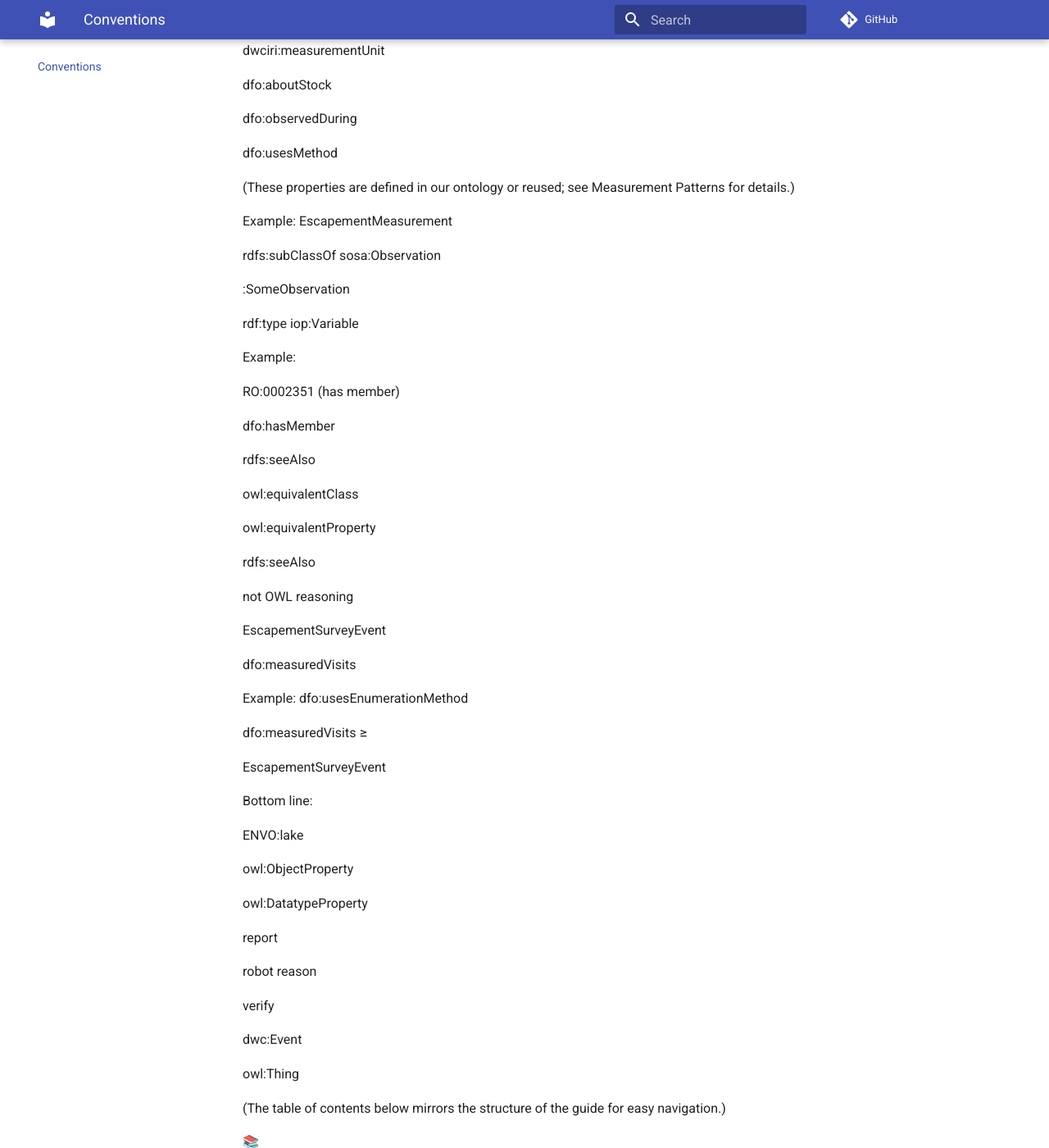
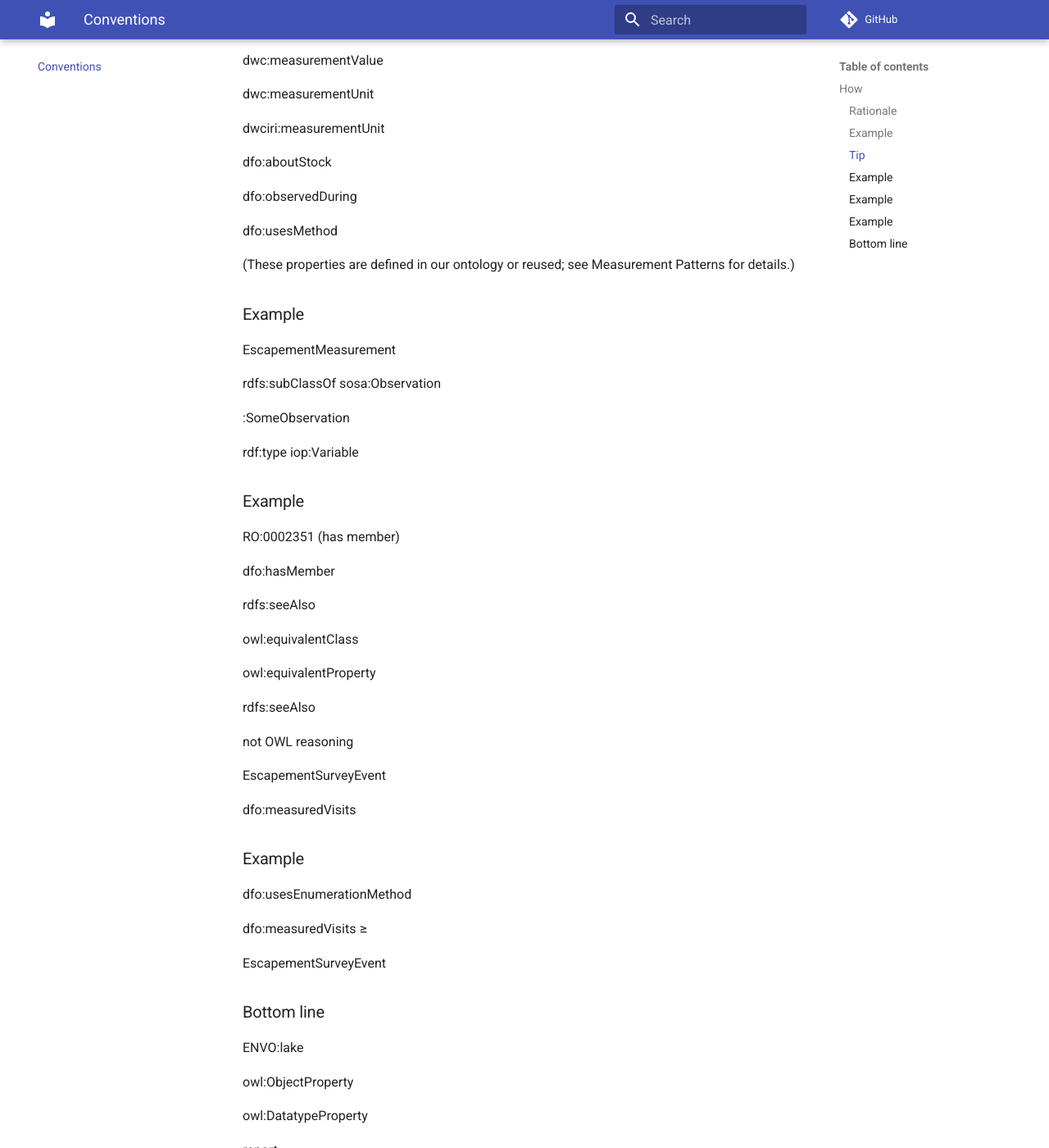
Before and after one commit to dfo-pacific-science/salmon-ontology-docs, an MkDocs documentation site: the page built from docs/conventions.md, in a window 1280 px wide and 1400 px high, scrolled down 3138 px. Shown: the whole window at 82% size. Built offline with MkDocs 1.6.1 and Material for MkDocs 9.7.7, drawn with Linux system fonts in a browser that asks for light colours; comment, search, counter and statistics services are not loaded; some of the changed text lies outside the part shown.

Commit message:
docs: lightly reflow conventions markdown for readability

```diff
--- a/docs/conventions.md
+++ b/docs/conventions.md
@@ -1,17 +1,15 @@
 # Ontology Conventions
 
-> Extracted from: *DFO Salmon Ontology Conventions – Compliance and Improvement Analysis* (downloaded markdown)
->
-> This page includes the **conventions guide content** and omits the earlier analysis/preamble where possible.
+> Extracted from: *DFO Salmon Ontology Conventions – Compliance and Improvement Analysis* (downloaded markdown) > > This page includes the **conventions guide content** and omits the earlier analysis/preamble where possible.
 
 (This rewritten guide integrates the analysis and recommendations above. It is structured for clarity, with minimal
 
-redundancy, and aligns with OWL 2 DL, OBO Foundry principles, and contributor usability. All key modeling rules
+redundancy, and aligns with OWL 2 DL, OBO Foundry principles, and contributor usability. All key modeling rules
 
 are retained.)
 
 
-How
+## How
 
 If you’re an experienced contributor looking for a quick reference, this section is for you. It summarizes the most
 
@@ -26,7 +24,7 @@ SKOS concepts: skos:prefLabel "Preferred Name"@en
 
 OWL classes/properties: IAO:0000115 "Concise definition of the term."@en
 
-SKOS   concepts:
+SKOS concepts:
 
 skos:definition   "Concise   definition   of   the   concept."@en
 
@@ -85,7 +83,7 @@ SonarCounting
 Type2
 
 
-Rationale:
+### Rationale
 
 salmon.ttl
 
@@ -115,7 +113,7 @@ hasMember
 
 :FraserCUCoho
 
-Example:
+### Example
 hasMemberStock :FraserCohoStock
 
 :BCInteriorMU hasMemberCU :FraserCUCoho
@@ -124,7 +122,7 @@ hasMemberStock :FraserCohoStock
 
 hasMember :FraserCohoStock
 
-Tip:
+### Tip
 
 a owl:TransitiveProperty
 
@@ -147,7 +145,7 @@ dfo:usesMethod
 
 (These properties are defined in our ontology or reused; see Measurement Patterns for details.)
 
-Example:
+### Example
 EscapementMeasurement
 
 rdfs:subClassOf sosa:Observation
@@ -156,7 +154,7 @@ rdfs:subClassOf sosa:Observation
 
 rdf:type iop:Variable
 
-Example:
+### Example
 
 RO:0002351 (has member)
 
@@ -177,14 +175,14 @@ EscapementSurveyEvent
 
 dfo:measuredVisits
 
-Example:
+### Example
 dfo:usesEnumerationMethod
 
 dfo:measuredVisits ≥
 
 EscapementSurveyEvent
 
-Bottom line:
+### Bottom line
 
 ENVO:lake
 
@@ -324,7 +322,7 @@ skos:inScheme :EscapementMethodScheme ;
 
 rdfs:isDefinedBy <https://w3id.org/gcdfo/salmon> .
 
-In a separate data file (e.g.,  data/escapement-2022.ttl ):
+In a separate data file (e.g., data/escapement-2022.ttl ):
 
 # Individual survey event in 2022 using snorkel method
 
@@ -396,7 +394,7 @@ Female
 
 Male
 
-Red   Zone
+Red Zone
 
 subClassOf
 
@@ -453,7 +451,7 @@ rdfs:subClassOf
 SpawnerEstimationSurvey
 
 
-SpawnerEstimationSurvey   subClassOf   usesMethod   some   EnumerationMethod
+SpawnerEstimationSurvey subClassOf usesMethod some EnumerationMethod
 
 owl:disjointWith
 
@@ -613,7 +611,7 @@ owl:SymmetricProperty
 
 dfo:hasBroodYear
 
-:hasBroodYear   a
+:hasBroodYear a
 
 :hasParent
 
@@ -705,7 +703,7 @@ dcterms:source <https://dwc.tdwg.org/terms/#dwc:eventID> .
 DwC or PROV as inspiration
 
 
-(Note:  prov:used  has domain prov:Activity and range prov:Entity. By subProperty, we imply our Observation is
+(Note: prov:used has domain prov:Activity and range prov:Entity. By subProperty, we imply our Observation is
 
 a kind of Activity using an Event (Entity). That’s a bit semantically odd because one might think Observation is an
 
@@ -730,7 +728,7 @@ owl:DatatypeProperty .
 
 rdfs:label
 
-:yourDataProp   a
+:yourDataProp a
 
 dfo:proportion rdfs:label
 
@@ -793,7 +791,7 @@ rdfs:comment
 
 :proportion rdfs:comment
 
-"Expected   value   between   0   and   1."@en.
+"Expected value between 0 and 1."@en.
 
 rdfs:label
 
@@ -1073,7 +1071,7 @@ skos:editorialNote
 
 rdfs:comment
 
-“This   class   is   provisional,   pending   review   by   WG.”
+“This class is provisional, pending review by WG.”
 skos:editorialNote "Provisional term - definition to be finalized."@en .
 
 IAO:0000112
@@ -1207,7 +1205,7 @@ escapement"@en
 
 rdfs:label
 
-"Salmon   escapement"
+"Salmon escapement"
 
 "Salmon
 
```
